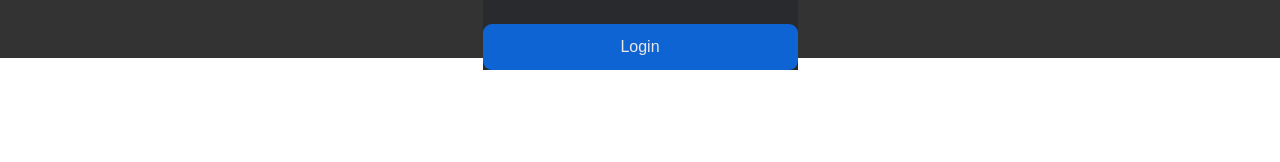
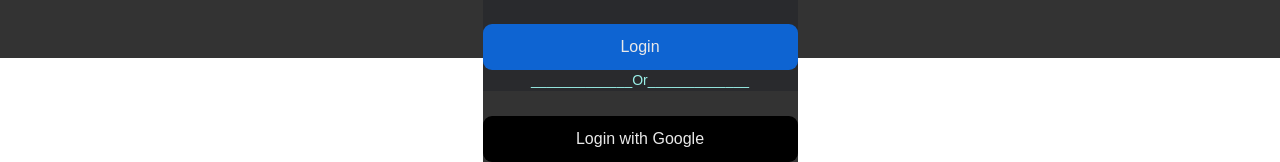
Before and after one commit to Equipe-FULLSTACK/API-4, a React (Vite) app in the folder app/: page /login in a window 1280 px wide. Shown: the part 742-904 px from the top of the page. Before the commit the page ends 812 px from the top, so only its background shows below. Built offline with nearby package versions, Linux system fonts and the light colour scheme.

Commit message:
login google

```diff
--- a/app/src/pages/Login.tsx
+++ b/app/src/pages/Login.tsx
@@ -41,11 +41,11 @@ export default function Login() {
                 <a   className = "login-form-recuperar" href = "/recuperar_senha">Recupera senha</a>
                 </div>
                 <button type = "button" >Login</button>
-                <div className = "buttonG">
 
+                <div className='button-google'>
+                <p className='text-or'>_____________Or_____________</p>
+                    <button type = "button" >Login with Google</button>
                 </div>
-
-
             </form>
 
         </div>
--- a/app/src/styles/css/Login.css
+++ b/app/src/styles/css/Login.css
@@ -84,7 +84,7 @@
 
 }
 
-.login-form buttonG {
+.button-google button {
     text-align      : center;
     color           : #e9e9e9;
     width           : 100%;
@@ -94,3 +94,10 @@
     border-radius   : 9px;
 
 }
+
+.text-or {
+    text-align      : center;
+    color           : #ff0000;
+
+
+}
```
